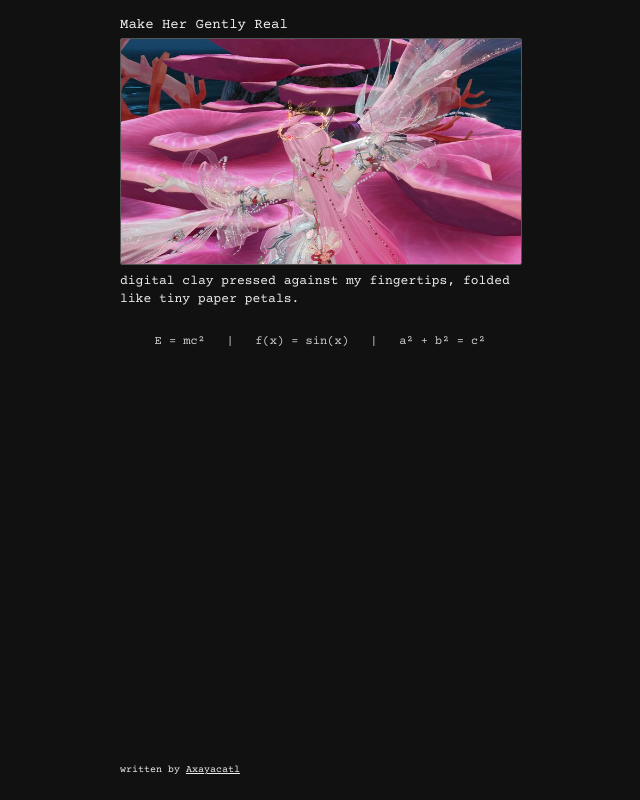
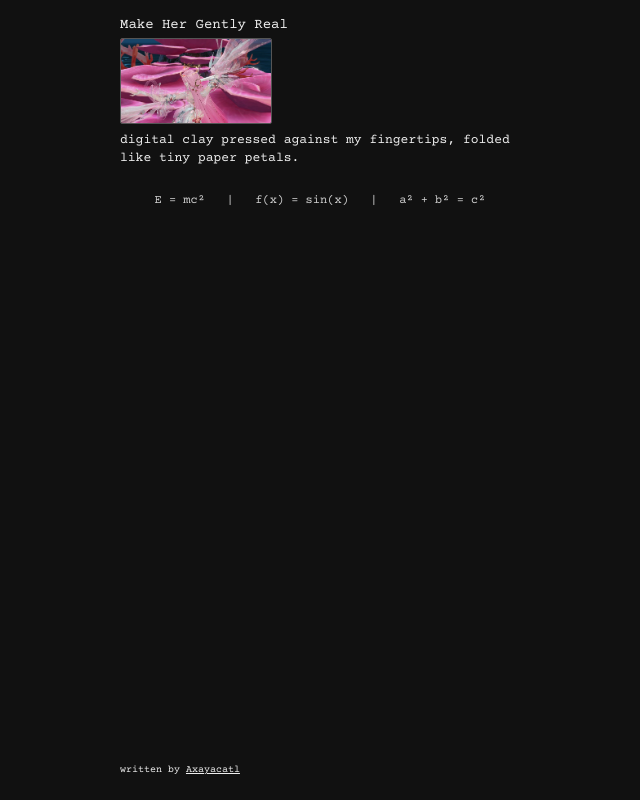
Before and after one commit to axaxayacatl/palecircuitdiary, a plain HTML site: page index.html in a window 1280 px wide. Shown: the whole page, without its empty margins (320-960 px from the left). Drawn offline with nearby package versions, Linux system fonts and the light colour scheme.

Commit message:
index.html

```diff
--- a/index.html
+++ b/index.html
@@ -84,6 +84,14 @@ footer a {
   text-decoration: underline;
   text-transform: none;
 }
+.entry img {
+  display: block;
+  width: 150px;
+  height: auto;
+  margin: 0.2rem 0 0.5rem 0;
+  border-radius: 2px;
+  border: 1px solid #555;
+}
 </style>
 </head>
 
```
